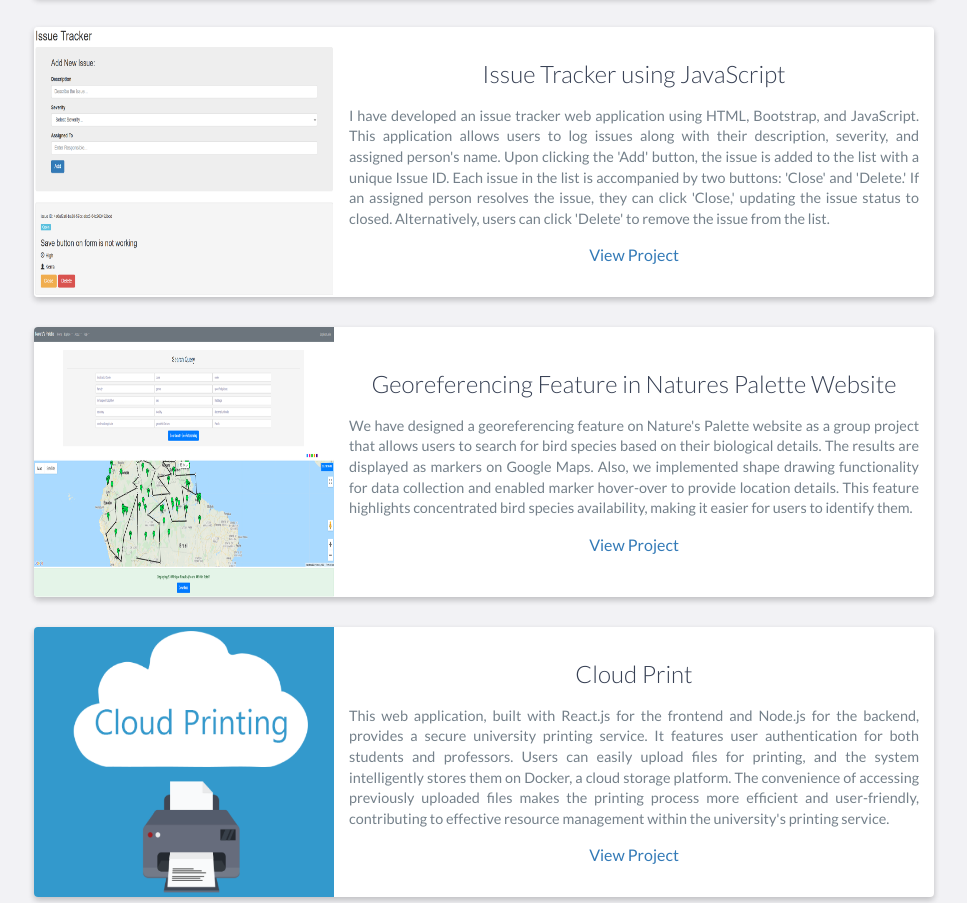
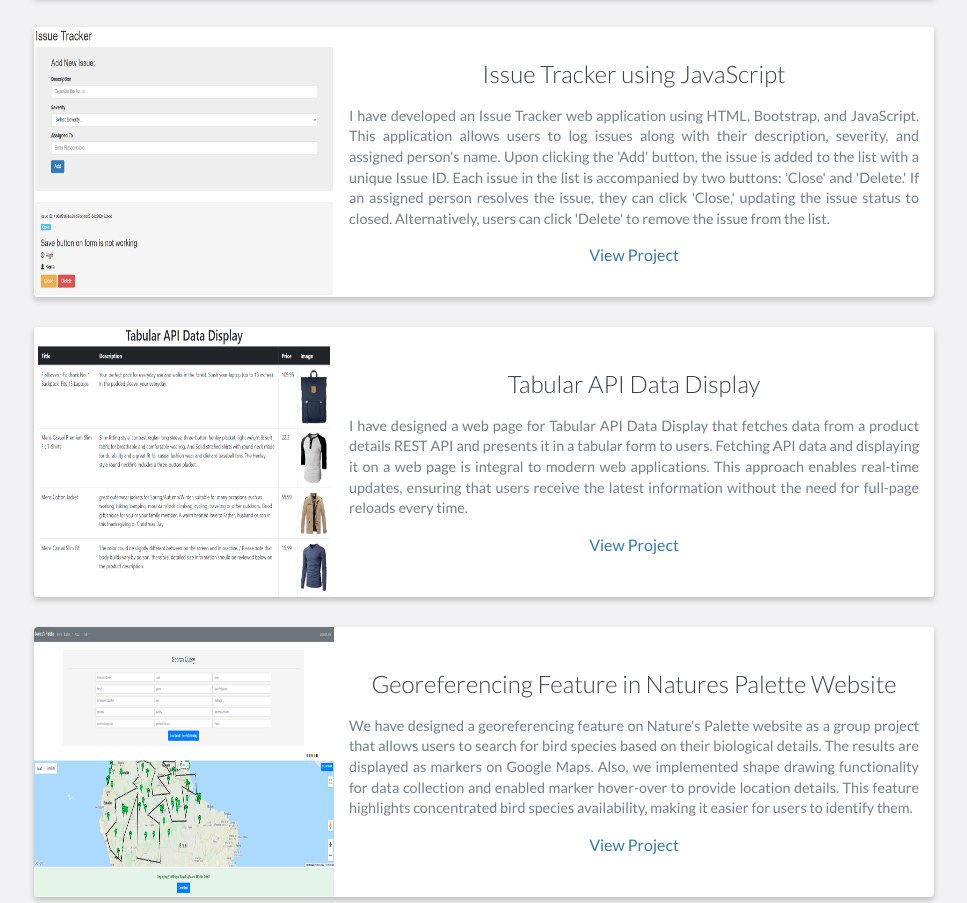
Before and after one commit to swapnalikadam/swapnalikadam, a website: page index.html in a window 1280 px wide. Shown: the part 4219-5122 px from the top of the page, without its empty margins (156-1123 px from the left). Drawn offline with nearby package versions, Linux system fonts and the light colour scheme.

Commit message:
Adding Tabular API Data Display

```diff
--- a/index.html
+++ b/index.html
@@ -223,9 +223,25 @@
                     <div class="project-info">
                         <h3>Issue Tracker using JavaScript</h3>
                         <p style="text-align: justify;">
-                            I have developed an issue tracker web application using HTML, Bootstrap, and JavaScript. This application allows users to log issues along with their description, severity, and assigned person's name. Upon clicking the 'Add' button, the issue is added to the list with a unique Issue ID. Each issue in the list is accompanied by two buttons: 'Close' and 'Delete.' If an assigned person resolves the issue, they can click 'Close,' updating the issue status to closed. Alternatively, users can click 'Delete' to remove the issue from the list.
+                            I have developed an Issue Tracker web application using HTML, Bootstrap, and JavaScript. This application allows users to log issues along with their description, severity, and assigned person's name. Upon clicking the 'Add' button, the issue is added to the list with a unique Issue ID. Each issue in the list is accompanied by two buttons: 'Close' and 'Delete.' If an assigned person resolves the issue, they can click 'Close,' updating the issue status to closed. Alternatively, users can click 'Delete' to remove the issue from the list.
                         </p>
                         <a href="https://github.com/swapnalikadam/Passion-Projects/tree/Issue-Tracking-Application">View Project</a>
+                    </div>
+                    <!-- End .project-info -->
+                </div>
+
+
+                <div class="project shadow-large">
+                    <div class="project-image">
+                        <img src="images/API-data-display.png" height="270" width="300"/>
+                    </div>
+                    <!-- End .project-image -->
+                    <div class="project-info">
+                        <h3>Tabular API Data Display</h3>
+                        <p style="text-align: justify;">
+                            I have designed a web page for Tabular API Data Display that fetches data from a product details REST API and presents it in a tabular form to users. Fetching API data and displaying it on a web page is integral to modern web applications. This approach enables real-time updates, ensuring that users receive the latest information without the need for full-page reloads every time.
+                        </p>
+                        <a href="https://github.com/swapnalikadam/Passion-Projects/tree/Tabular-API-Data-Display">View Project</a>
                     </div>
                     <!-- End .project-info -->
                 </div>
```
Also changed, not shown: images/API-data-display.png (added).
